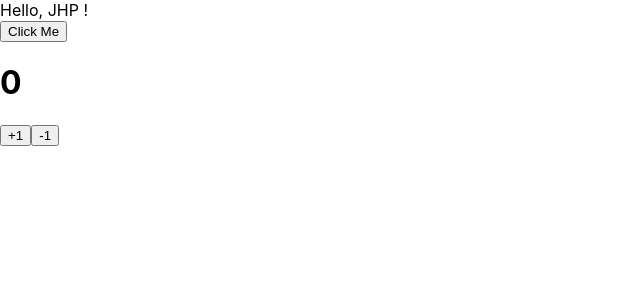
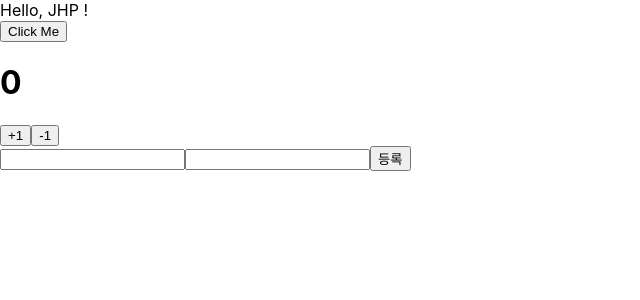
Before and after one commit to qkrwlgh91/ts-react-basic, a React (Create React App) app: page / in a window 1280 px wide. Shown: the top 300 px of the page, without its empty margins (0-640 px from the left). Built offline with nearby package versions, Linux system fonts and the light colour scheme.

Commit message:
added Input control with typescript

```diff
--- a/src/App.tsx
+++ b/src/App.tsx
@@ -2,16 +2,23 @@
 import './App.css';
 import Greetings from './Greetings';
 import Counter from './Counter';
+import MyForm from './MyForm';
 
 function App() {
   const onClick = (name: string) => {
     console.log(`${name} says hello`);
 
   };
+
+  const onSubmit = (form: { name: string; description: string }) => {
+    console.log(form);
+
+  }
   return (
     <div>
       <Greetings name="JHP" onClick={onClick}/>
       <Counter />
+      <MyForm onSubmit={onSubmit} />
     </div>
 
   );
--- /dev/null
+++ b/src/MyForm.tsx
@@ -0,0 +1,45 @@
+import React, {useState} from 'react';
+
+type MyFormProps = {
+    onSubmit: (form: { name: string, description: string }) => void;
+}
+
+function MyForm({ onSubmit }: MyFormProps) {
+
+    const [form, setForm] = useState({
+        name: '',
+        description: ''
+    })
+
+    const { name, description } = form;
+
+    const onChange = (e: React.ChangeEvent<HTMLInputElement>) => {
+        // e 값을 무엇으로 설정해야할까요?
+        // 일단 모를때는 any로 설정하자
+        // 그리고 return부에 이벤트 위에 마우스를 올리면 제안해주는 이벤트를 사용해보자
+        const { name, value } = e.target;
+        setForm({
+            ...form,
+            [name]: value
+        })
+    }
+
+    const handleSubmit = (e: React.FormEvent<HTMLFormElement>) => {
+        e.preventDefault();
+        onSubmit(form);
+        setForm({
+            name: '',
+            description: ''
+        }); // 초기화
+    }
+
+    return (
+        <form onSubmit={handleSubmit}>
+            <input name="name" value={name} onChange={onChange}/>
+            <input name="description" value={description} onChange={onChange}/>
+            <button type="submit">등록</button>
+        </form>
+    )
+}
+
+export default MyForm;
```
